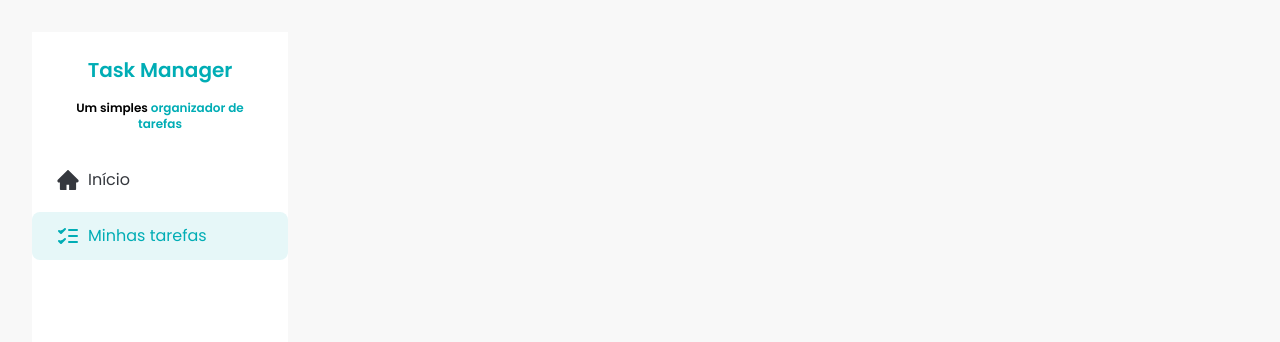
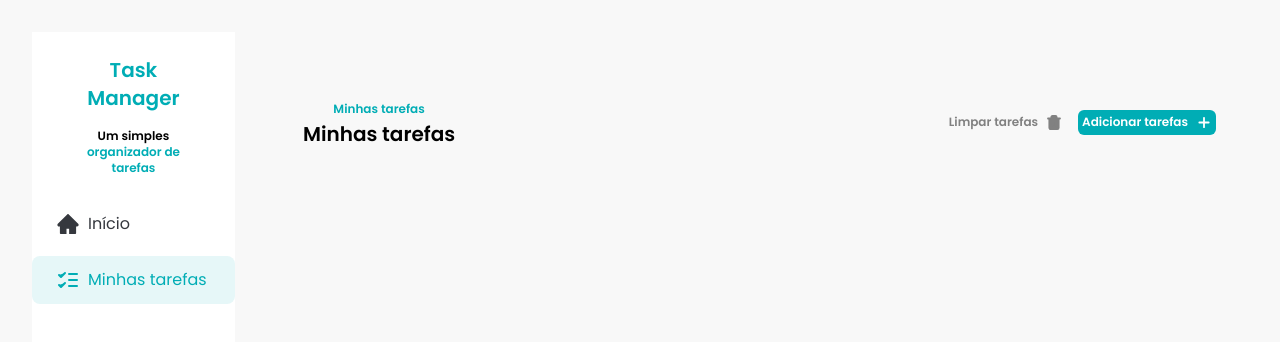
Before and after one commit to joiicebatista/taskManager, a React (Vite) app: page / in a window 1280 px wide. Shown: the top 342 px of the page. Built offline with nearby package versions, Linux system fonts and the light colour scheme.

Commit message:
feat: add button components and tasks component

```diff
--- a/src/App.jsx
+++ b/src/App.jsx
@@ -1,11 +1,13 @@
 import "./App.css"
 import Sidebar from "./components/Sidebar"
+import Tasks from "./components/Tasks"
 
 function App() {
   return (
     <>
-      <div>
+      <div className="flex gap-9">
         <Sidebar />
+        <Tasks></Tasks>
       </div>
     </>
   )
--- /dev/null
+++ b/src/components/Button.jsx
@@ -0,0 +1,19 @@
+const Button = ({ variant = "primary", children }) => {
+  const getVariantClasses = () => {
+    if (variant === "ghost") {
+      return "text-[#818181] bg-transparency"
+    }
+    if (variant === "primary") {
+      return " bg-[#00ADB5] text-white"
+    }
+  }
+  return (
+    <button
+      className={`flex items-center gap-2 rounded-md px-1 py-1 text-xs font-semibold transition hover:opacity-80 ${getVariantClasses()}`}
+    >
+      {children}
+    </button>
+  )
+}
+
+export default Button
--- /dev/null
+++ b/src/components/Tasks.jsx
@@ -0,0 +1,32 @@
+import Button from "./Button"
+import AddIcon from "../assets/icons/add.svg?react"
+import TrashIcon from "../assets/icons/trash.svg?react"
+
+const Tasks = () => {
+  return (
+    <div className="w-full px-8 py-16">
+      <div className="flex w-full justify-between">
+        <div>
+          <span className="text-xs font-semibold text-[#00ADB5]">
+            Minhas tarefas
+          </span>
+          <h2 className="text-xl font-semibold">Minhas tarefas</h2>
+        </div>
+
+        <div className="flex items-center gap-3">
+          <Button variant={"ghost"}>
+            Limpar tarefas
+            <TrashIcon></TrashIcon>
+          </Button>
+
+          <Button variant={"primary"}>
+            Adicionar tarefas
+            <AddIcon></AddIcon>
+          </Button>
+        </div>
+      </div>
+    </div>
+  )
+}
+
+export default Tasks
```
Also changed, not shown: src/assets/icons/add.svg (added), src/assets/icons/trash.svg (added).
